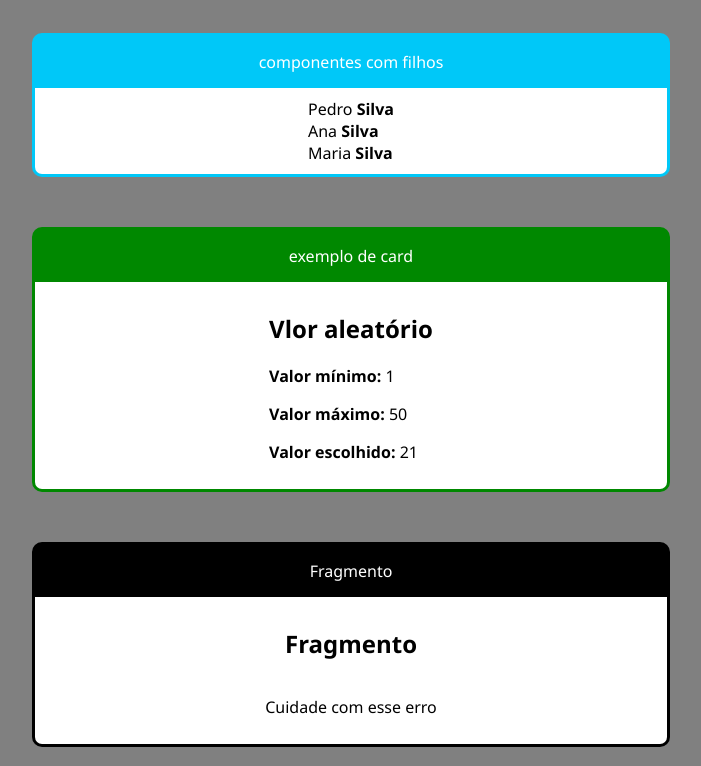
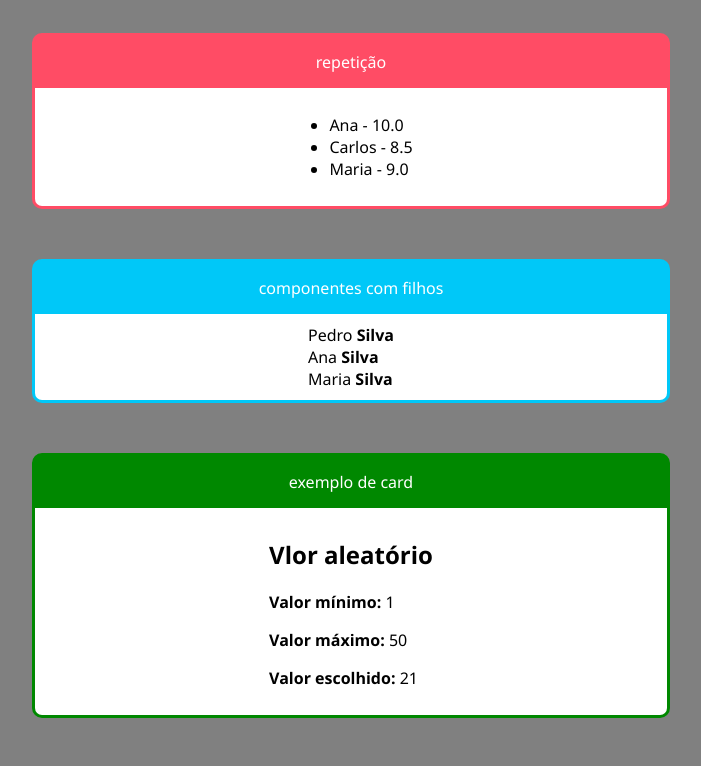
Before and after one commit to RicardoBaltazar/jogos-em-javascript, a React (Create React App) app in the folder my-app/: page / in a window 1280 px wide. Shown: the top 766 px of the page, without its empty margins (289-990 px from the left). Built offline with nearby package versions, Linux system fonts and the light colour scheme.

Commit message:
repetição listas

```diff
--- a/my-app/src/app.jsx
+++ b/my-app/src/app.jsx
@@ -2,6 +2,7 @@ import React from 'react'
 
 import Card from "./componentes/layout/Card"
 
+import ListaAlunos from "./componentes/repetição/ListaAlunos"
 import Familia from "./componentes/básicos/Familia"
 import Aleatorio from "./componentes/básicos/Aleatorio"
 import Primeiro from './componentes/básicos/Primeiro'
@@ -13,6 +14,10 @@ export default function App(props) {
         <div id="App">
 
             <div className="cards">
+                <Card titulo="repetição" color="#ff4c65">
+                    <ListaAlunos />
+                </Card>
+
                 <Card titulo="componentes com filhos" color="#00c8f8">
                     <Familia sobrenome="Silva"/>
                 </Card>
--- a/my-app/src/componentes/básicos/Familia.jsx
+++ b/my-app/src/componentes/básicos/Familia.jsx
@@ -1,6 +1,8 @@
 import React from 'react'
 import FamiliaMembro from "./FamiliaMembro"
 
+
+//usando o spread se consegue passar todos os atributos automaticamente
 export default function Familia(props){
     return (
         <div>
--- /dev/null
+++ b/my-app/src/componentes/repetição/ListaAlunos.jsx
@@ -0,0 +1,16 @@
+import React from 'react'
+import alunos from "../../data/alunos"
+
+export default function ListaAlunos(props){
+    console.log(alunos)
+    return (
+        <div>
+            <ul>
+                <li>Ana - 10.0</li>
+                <li>Carlos - 8.5</li>
+                <li>Maria - 9.0</li>
+
+            </ul>
+        </div>
+    )
+}
--- /dev/null
+++ b/my-app/src/data/alunos.js
@@ -0,0 +1,19 @@
+export default [
+    {
+        id: 1,
+        nome: 'Ana',
+        nota: 10.0
+    },
+
+    {
+        id: 2,
+        nome: 'Carlos',
+        nota: 8.5
+    },
+
+    {
+        id: 3,
+        nome: 'Maria',
+        nota: 9.0
+    }
+]
```
